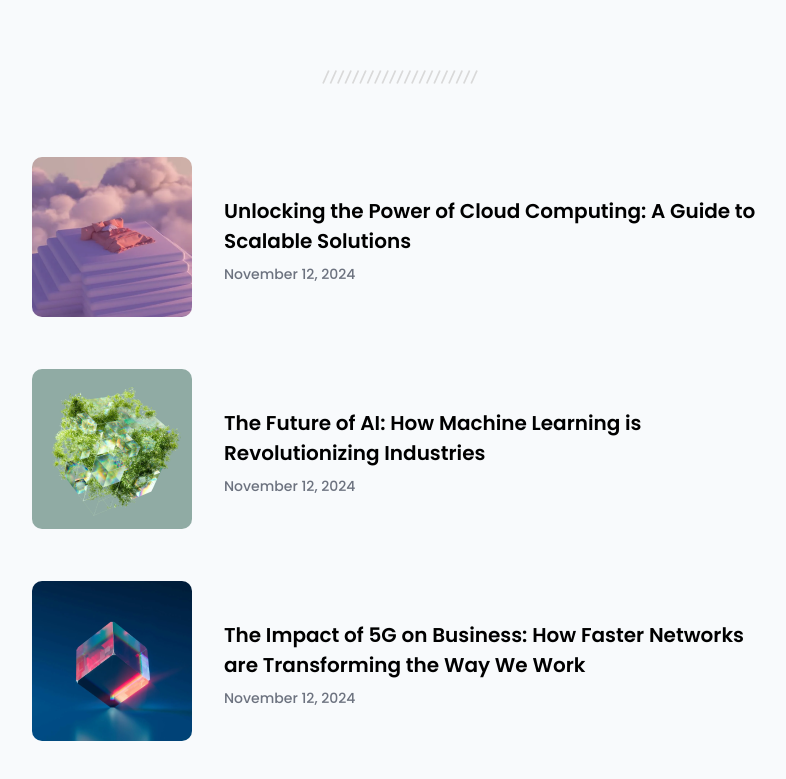
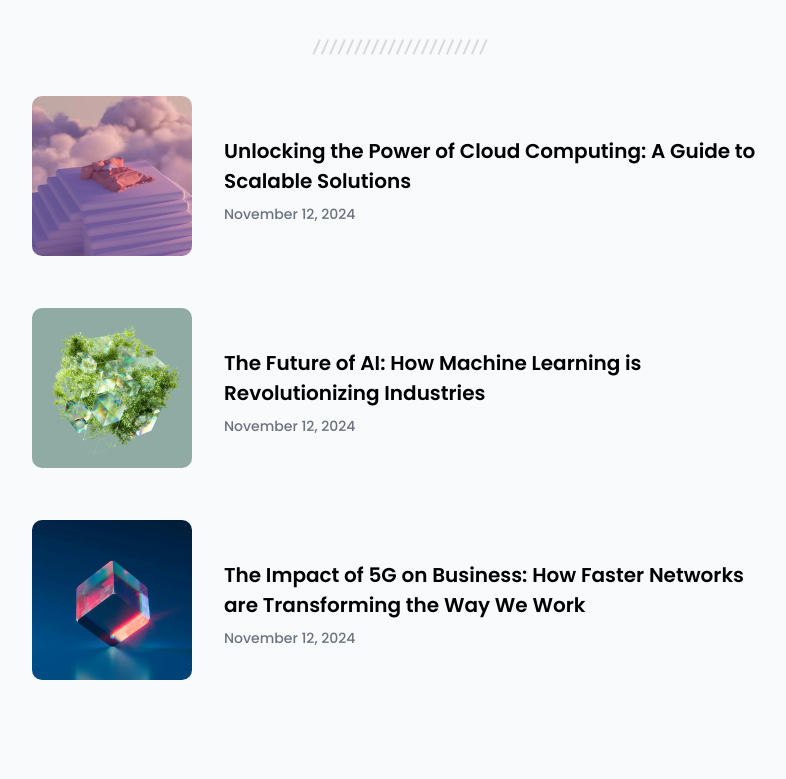
Before and after one commit to tcosCode/dev-challenges-4-article-listing, a plain HTML site: page index.html in a window 1280 px wide. Shown: the part 155-934 px from the top of the page, without its empty margins (240-1026 px from the left). Drawn offline with Linux system fonts and the light colour scheme.

Commit message:
first commit

```diff
--- a/style.css
+++ b/style.css
@@ -32,6 +32,10 @@ h1 {
   word-break: break-word;
 }
 
+.separator {
+  margin-block: 2.62rem;
+}
+
 li {
   display: flex;
   gap: 2rem;
@@ -39,7 +43,7 @@ li {
   text-align: left;
 }
 
-img {
+li img {
   width: 160px;
   height: 160px;
   border-radius: 10px;
```
